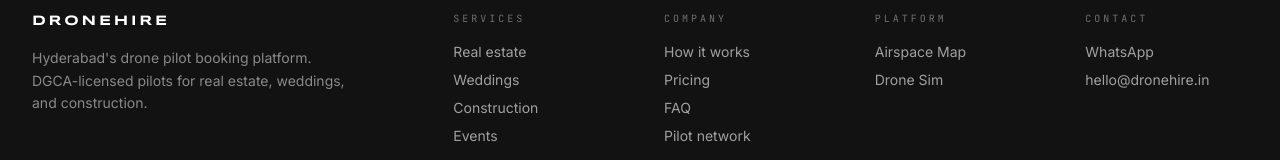
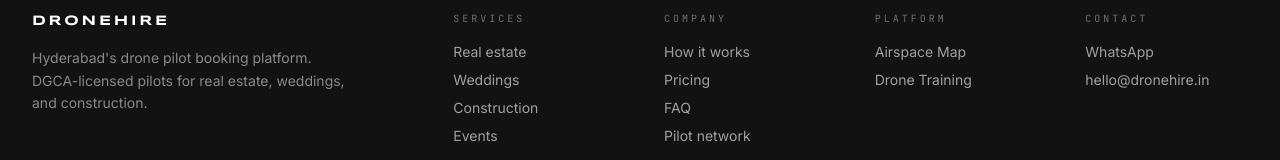
Before and after one commit to l3ad3r1/dronehire-new-website, a Next.js app: page / in a window 1280 px wide. Shown: the part 6475-6635 px from the top of the page. Built offline with nearby package versions, Linux system fonts and the light colour scheme.

Commit message:
fix: rename Drone Sim to Drone Training across all navs and footer

```diff
--- a/src/app/book/page.tsx
+++ b/src/app/book/page.tsx
@@ -14,7 +14,7 @@
 const BOOK_NAV_LINKS = [
   { label: "Home", href: "/" },
   { label: "Airspace Map", href: "/map" },
-  { label: "Drone Sim", href: "/game" },
+  { label: "Drone Training", href: "/game" },
   { label: "Fly with us", href: "/pilots" },
 ];
 
--- a/src/app/map/page.tsx
+++ b/src/app/map/page.tsx
@@ -7,7 +7,7 @@
 const NAV_LINKS = [
   { label: "Home", href: "/" },
   { label: "BOOK A DRONE NOW", href: "/book" },
-  { label: "Drone Sim", href: "/game" },
+  { label: "Drone Training", href: "/game" },
   { label: "Fly with us", href: "/pilots" },
 ];
 
--- a/src/lib/content.ts
+++ b/src/lib/content.ts
@@ -246,7 +246,7 @@
     title: "Platform",
     links: [
       { label: "Airspace Map", href: "/map" },
-      { label: "Drone Sim", href: "/game" },
+      { label: "Drone Training", href: "/game" },
     ],
   },
   {
```
